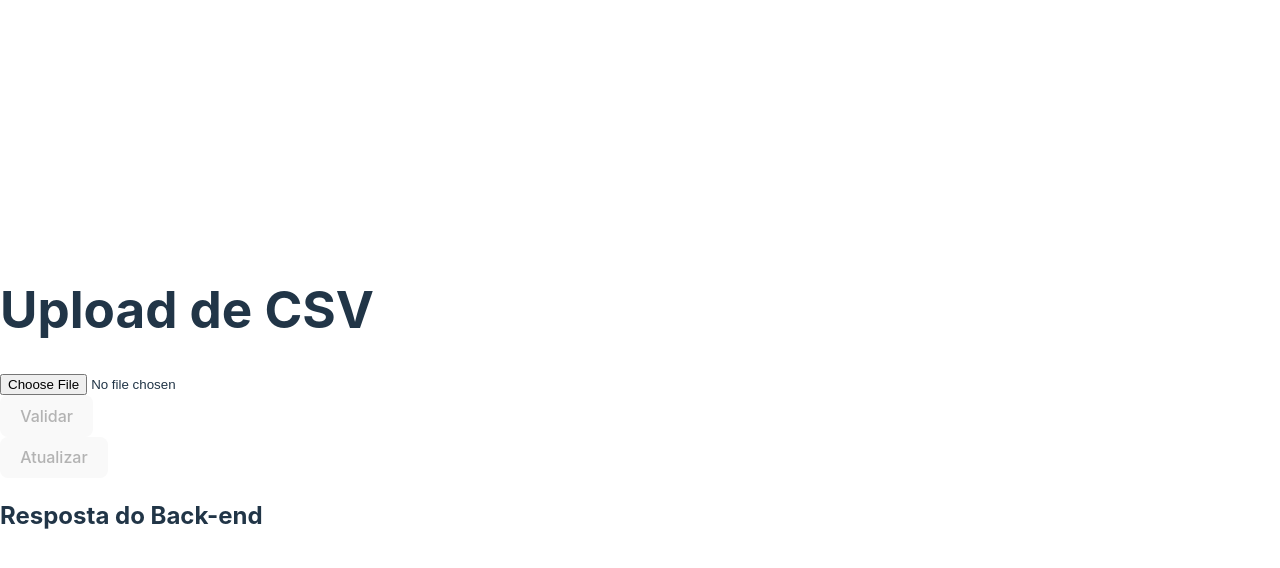
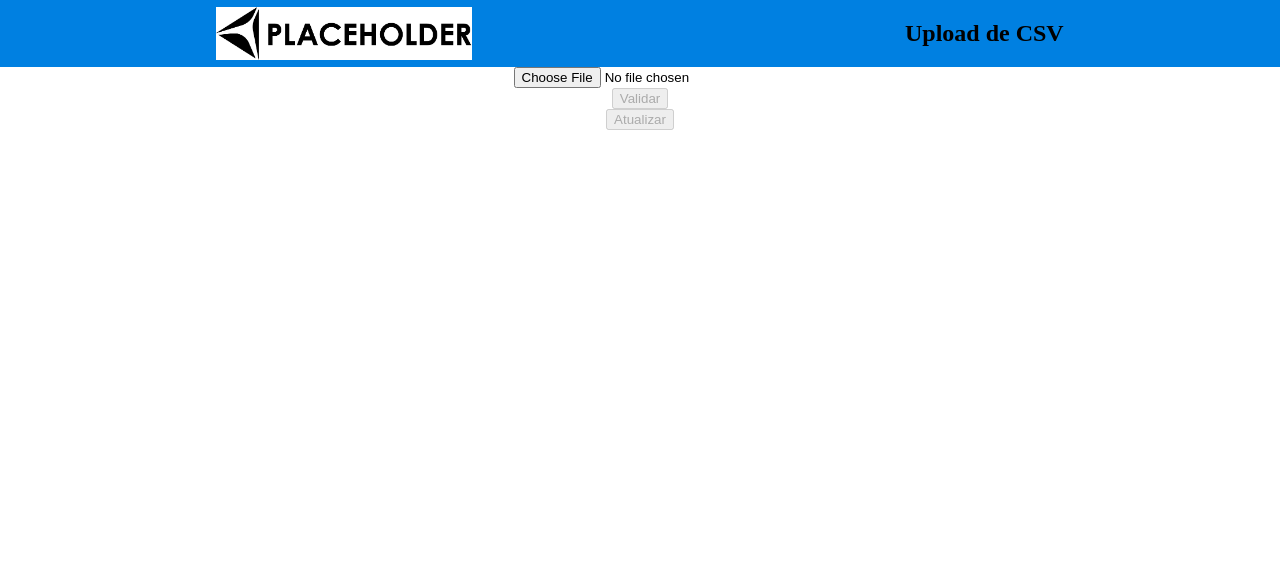
Before and after one commit to Neiscafe/csv-upload-website, a React (Vite) app in the folder client/: page / in a window 1280 px wide. Shown: the top 568 px of the page. Built offline with nearby package versions, Linux system fonts and the light colour scheme.

Commit message:
Alterações no css da página e elaboração de um design mais conciso

```diff
--- a/client/src/App.css
+++ /dev/null
@@ -1,12 +0,0 @@
-.App {
-  text-align: center;
-}
-
-h1 {
-  margin-bottom: 20px;
-}
-
-pre {
-  white-space: pre-wrap;
-  word-break: break-word;
-}
--- a/client/src/App.tsx
+++ b/client/src/App.tsx
@@ -1,9 +1,9 @@
 import React, { useState } from 'react';
-import { Container, Row, Col, Button } from 'react-bootstrap';
-import CsvUploader from './Csv-uploader';
+import { Container, Row, Button } from 'react-bootstrap';
+import CsvUploader from './CsvUploader';
 import { PRArray } from './model/PRArray';
 import { ProductRequest } from './model/ProductRequest';
-import ResponseBox from './Response-box';
+import ResponseBox from './ResponseBox';
 import { ServerResponse } from './model/server-response';
 const strOffset = 24;
 
@@ -65,22 +65,17 @@ const App: React.FC = () => {
 
     return (
         <Container>
-			<Row>
-				<Col>
-					<h1>Upload de CSV</h1>
+            <Container className='header'>
+                <img className='header_image' src='../common/placeholder_company_logo.jpg' alt='Company Logo'></img>
+                <h2>Upload de CSV</h2>
+            </Container>
+            <Container className='page'>
                 <CsvUploader onUpload={handleUpload} />
-				</Col>
-			</Row>
-			<Row>
-				<Col>
                 <Button disabled={buttonDisabled} className='bUpdate' onClick={onFinish}>Atualizar</Button>
-					<h2>Resposta do Back-end</h2>
-					<div>
                 <ResponseBox response={responseMessage} />
-					</div>
-				</Col>
-			</Row>
             </Container>
+        </Container>
+
     );
 };
 
--- a/client/src/Response-box.tsx
+++ /dev/null
@@ -1,33 +0,0 @@
-// import React from "react";
-import { Button, Card, ListGroup, ListGroupItem} from "react-bootstrap";
-import { ServerResponse } from "./model/server-response";
-import { FC } from "react";
-
-interface ServerResponseProps {
-	response: ServerResponse;
-}
-
-export const ResponseBox: FC<ServerResponseProps> = ({ response }) => {
-	return (
-		<div>
-			<ListGroup>
-				{response.validationStatus.map((message, index) => (
-					<ListGroupItem key={index}>
-						<Card>
-							<Card.Body>
-								<Card.Title>{message.message}</Card.Title>
-								{message.type === "Success" ? (
-									<Button variant="success">Sucesso</Button>
-								) : (
-									<Button variant="danger">Erro</Button>
-								)}
-							</Card.Body>
-						</Card>
-					</ListGroupItem>
-				))}
-			</ListGroup>
-		</div>
-	);
-};
-
-export default ResponseBox;
--- /dev/null
+++ b/client/src/ResponseBox.tsx
@@ -0,0 +1,33 @@
+// import React from "react";
+import { Button, Card, ListGroup, ListGroupItem } from "react-bootstrap";
+import { ServerResponse } from "./model/server-response";
+import { FC } from "react";
+
+interface ServerResponseProps {
+    response: ServerResponse;
+}
+
+export const ResponseBox: FC<ServerResponseProps> = ({ response }) => {
+    return (
+        <div>
+            <ListGroup>
+                {response.validationStatus.map((message, index) => (
+                    <ListGroupItem key={index}>
+                        <Card>
+                            <Card.Body>
+                                {message.type === "Success" ? (
+                                    <h3>Sucesso</h3>
+                                ) : (
+                                    <h3>Erro</h3>
+                                )}
+                                <Card.Title>{message.message}</Card.Title>
+                            </Card.Body>
+                        </Card>
+                    </ListGroupItem>
+                ))}
+            </ListGroup>
+        </div>
+    );
+};
+
+export default ResponseBox;
--- a/client/src/index.css
+++ b/client/src/index.css
@@ -1,4 +1,4 @@
-:root {
+/* :root {
   font-family: Inter, system-ui, Avenir, Helvetica, Arial, sans-serif;
   line-height: 1.5;
   font-weight: 400;
@@ -66,4 +66,21 @@ button:focus-visible {
   button {
     background-color: #f9f9f9;
   }
+} */
+.page{
+    text-align: center;
 }
+.header{
+    background-color: rgb(0, 128, 225);
+    width: auto;
+    display: flex;
+    justify-content: space-around;
+    align-items: center;
+}
+body{
+    margin: 0% ;
+}
+.header_image{
+    width: 20%;
+    height: 30%;
+}
```
Also changed, not shown: client/common/placeholder_company_logo.jpg (added), client/src/CsvUploader.tsx (renamed from client/src/csv-uploader.tsx). Lines whose indentation alone changed are shown as unchanged.
